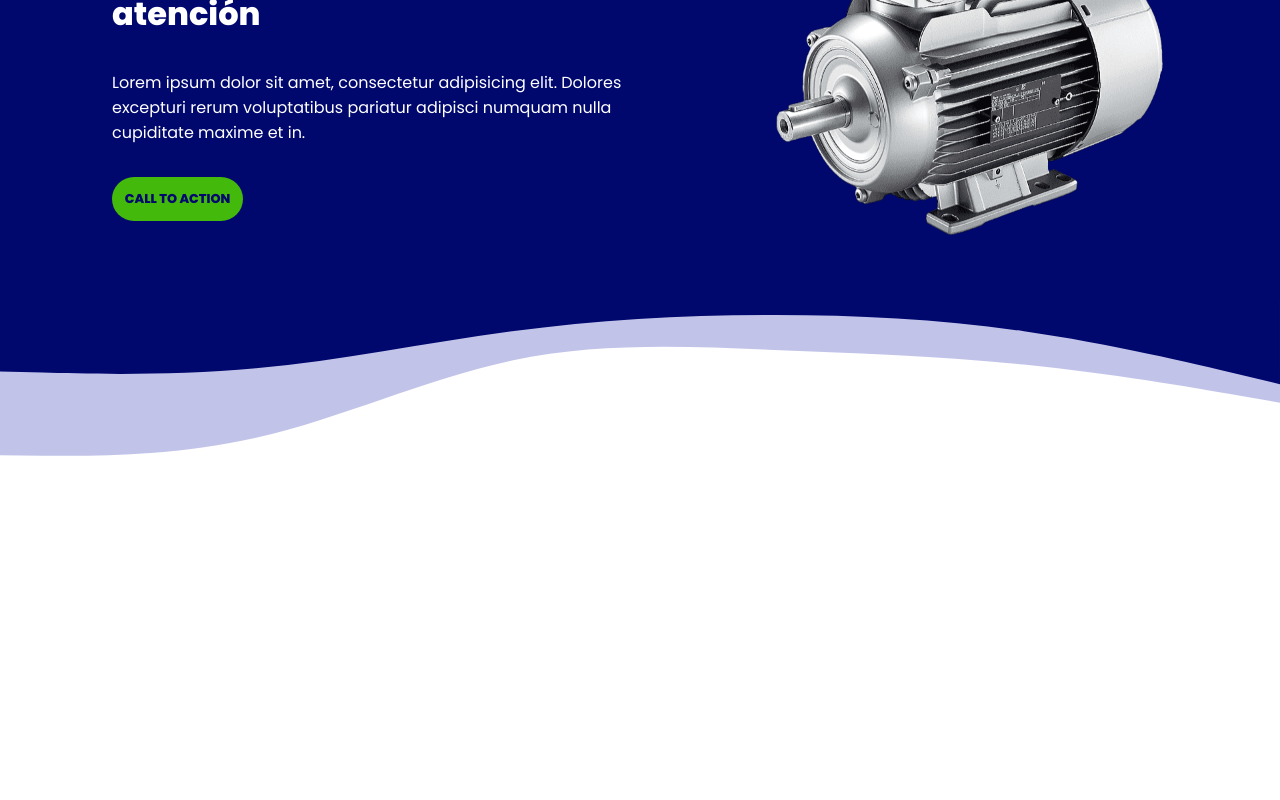
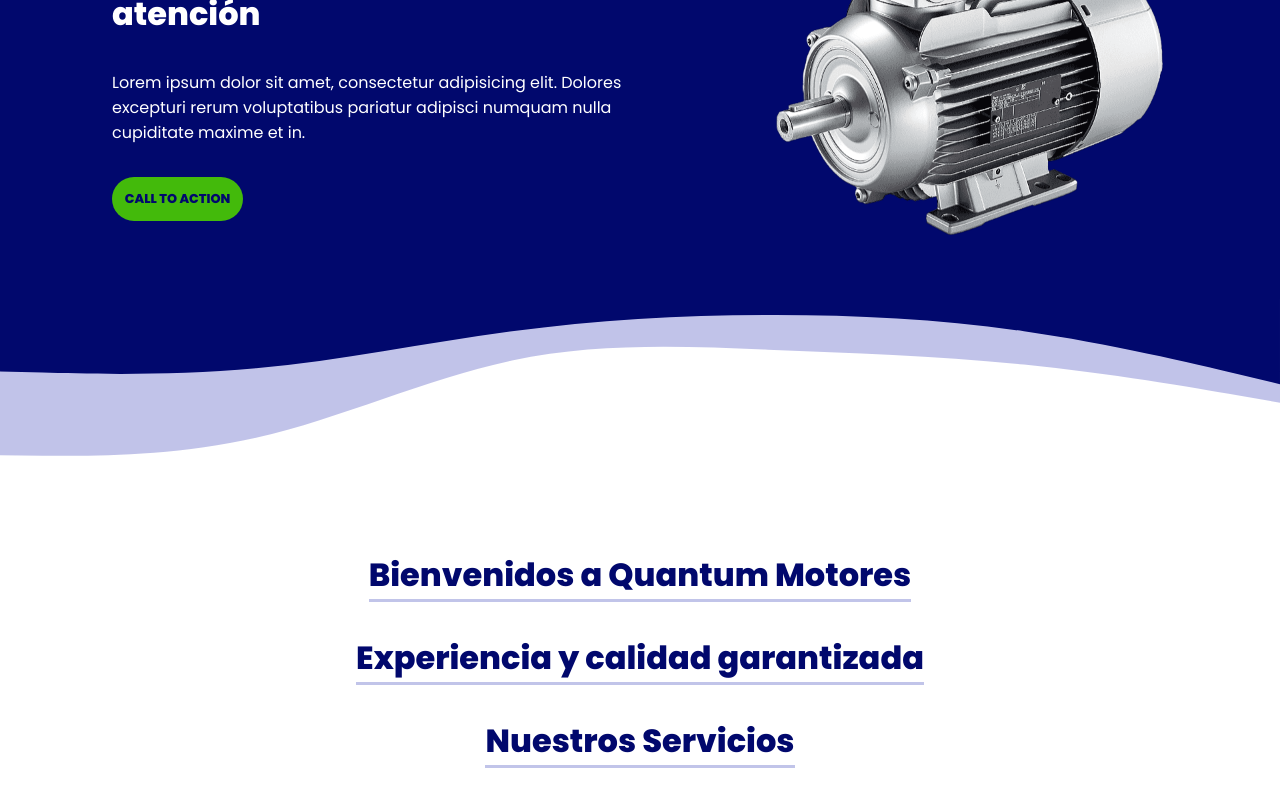
Before and after one commit to cpinopacheco/quantum-motores-official, a React (Vite) app: page / in a window 1280 px wide. Shown: the part 236-1036 px from the top of the page. Before the commit the page ends 800 px from the top, so only its background shows below. Built offline with nearby package versions, Linux system fonts and the light colour scheme.

Commit message:
component creation title

```diff
--- /dev/null
+++ b/src/components/title/Title.jsx
@@ -0,0 +1,17 @@
+/* eslint-disable react/prop-types */
+import styled from "styled-components";
+
+const Title = ({ title }) => {
+  return <MainTitle>{title}</MainTitle>;
+};
+
+export default Title;
+
+const MainTitle = styled.h2`
+  text-align: center;
+  margin: 2rem auto;
+  font-size: 2rem;
+  color: var(--primary-color);
+  width: fit-content;
+  border-bottom: 3px solid var(--tertiary-color);
+`;
--- a/src/pages/Contact.jsx
+++ b/src/pages/Contact.jsx
@@ -1,5 +1,12 @@
+import Title from "../components/title/Title";
+
 const Contact = () => {
-  return <div>Contacto</div>;
+  return (
+    <>
+      <Title title="Contactenos"></Title>
+      <Title title="Visitenos"></Title>;
+    </>
+  );
 };
 
 export default Contact;
--- a/src/pages/Home.jsx
+++ b/src/pages/Home.jsx
@@ -1,7 +1,16 @@
 import Banner from "../components/banner/Banner";
+import Title from "../components/title/Title";
 
 const Home = () => {
-  return <Banner></Banner>;
+  return (
+    <>
+      <Banner></Banner>
+
+      <Title title="Bienvenidos a Quantum Motores"></Title>
+      <Title title="Experiencia y calidad garantizada"></Title>
+      <Title title="Nuestros Servicios"></Title>
+    </>
+  );
 };
 
 export default Home;
--- a/src/pages/Services.jsx
+++ b/src/pages/Services.jsx
@@ -1,5 +1,7 @@
+import Title from "../components/title/Title";
+
 const Services = () => {
-  return <div>Servicios</div>;
+  return <Title title="Nuestros Servicios"></Title>;
 };
 
 export default Services;
```
